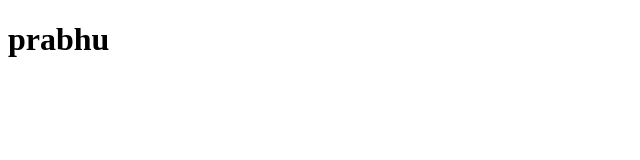
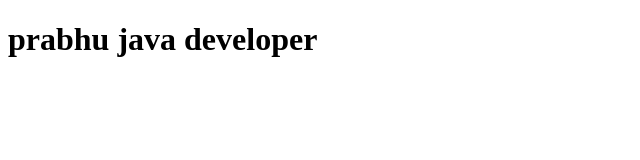
Before and after one commit to PRABHUNAGAMANI/practicegithub, a plain HTML site: page index.html in a window 1280 px wide. Shown: the whole page, without its empty margins (0-640 px from the left). Drawn offline with Linux system fonts and the light colour scheme.

Commit message:
fix : changed name with domain

```diff
--- a/index.html
+++ b/index.html
@@ -6,7 +6,7 @@
     <title>Document</title>
 </head>
 <body>
-    <h1>prabhu</h1>
+    <h1>prabhu java developer</h1>
 
 </body>
 </html>
```
